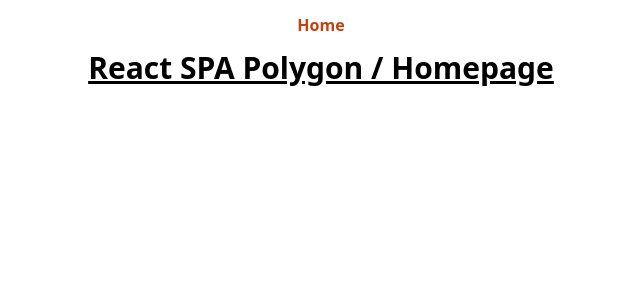
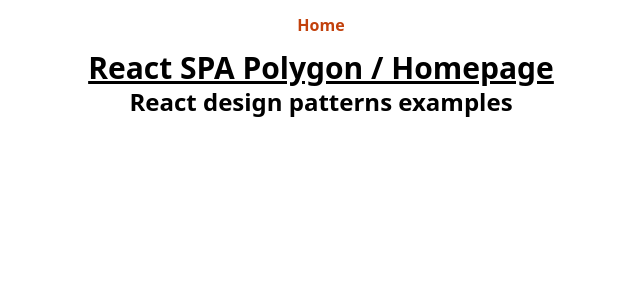
Before and after one commit to SergeAtZeDigitalBench/react-ts-spa-polygon, a React (Vite) app: page / in a window 1280 px wide. Shown: the top 300 px of the page, without its empty margins (319-959 px from the left). Built offline with nearby package versions, Linux system fonts and the light colour scheme.

Commit message:
chore: readme updated

```diff
--- a/src/pages/Homepage.tsx
+++ b/src/pages/Homepage.tsx
@@ -10,6 +10,9 @@ const Homepage = ({}: IProps): JSX.Element => {
       <h1 className="text-3xl font-bold underline text-center">
         React SPA Polygon / Homepage
       </h1>
+      <h2 className="text-2xl font-bold text-center">
+        React design patterns examples
+      </h2>
     </div>
   );
 };
```
Also changed, not shown: screenshot_1_design_patterns.jpg (added), 1 other file (tests, documents, lock files or other folders).
